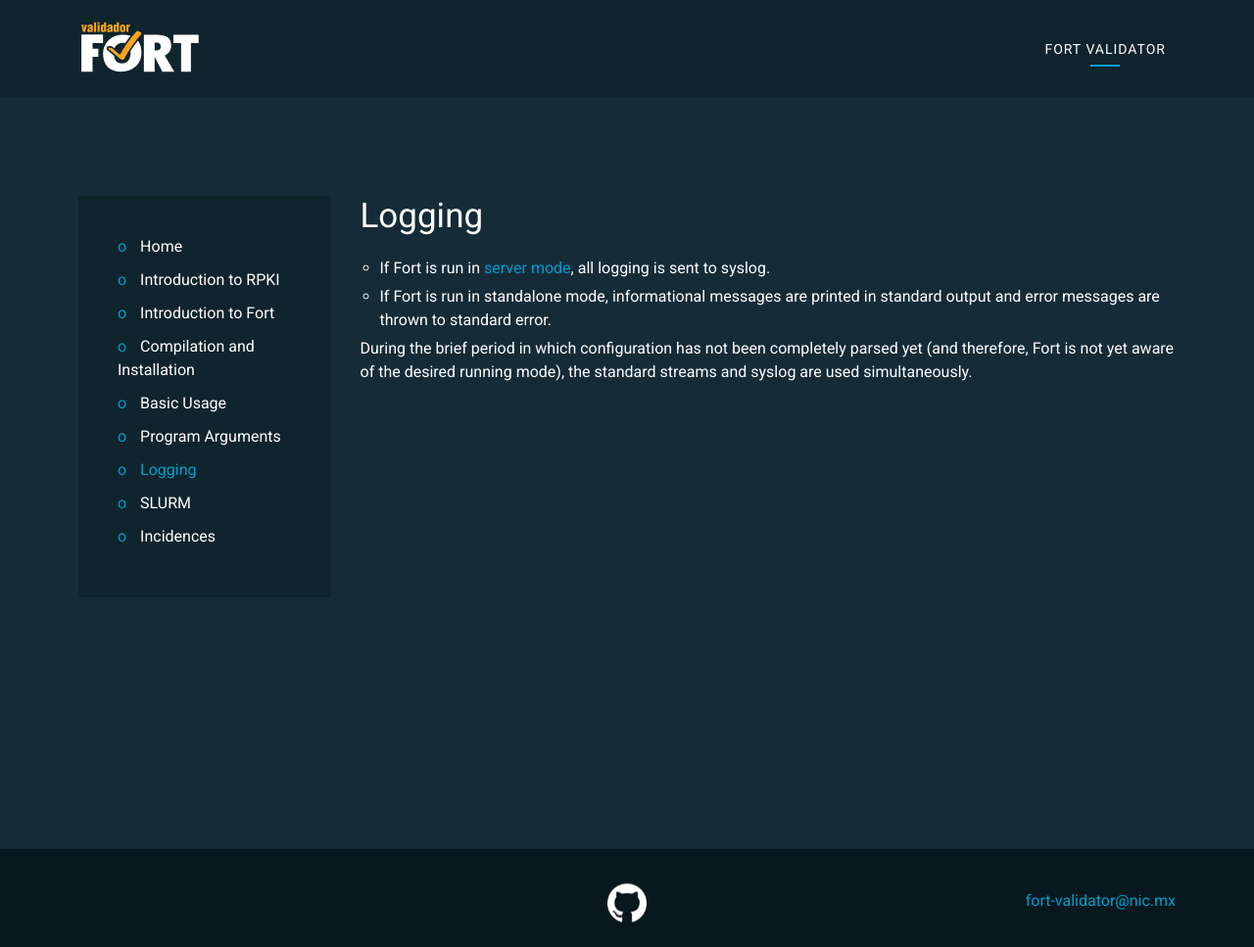
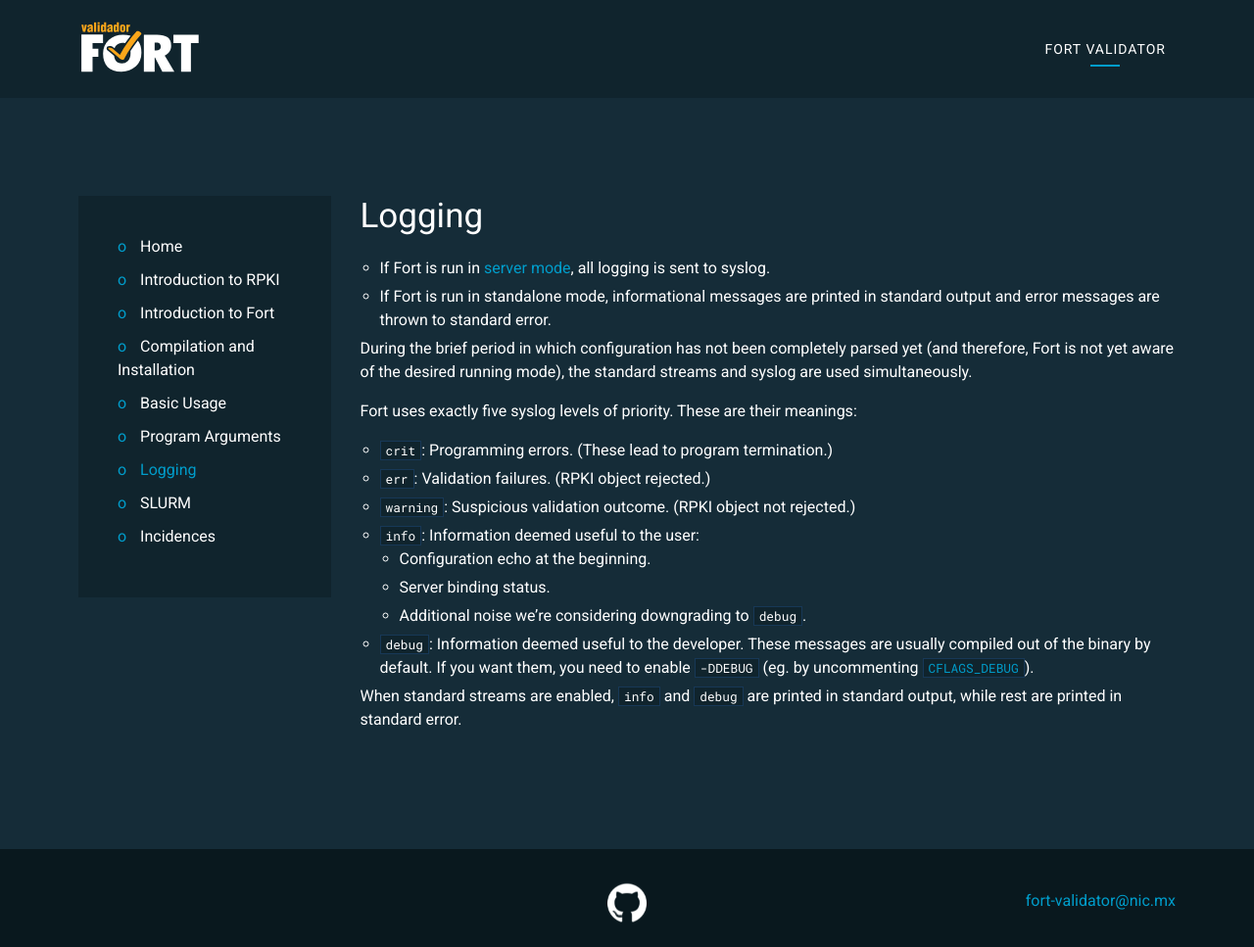
Before and after one commit to NICMx/FORT-validator, a Jekyll site: the page built from docs/logging.md, in a window 1280 px wide and 967 px high. Shown: the whole window at 98% size. Built offline with Jekyll 4.4.1, drawn with Linux system fonts in a browser that asks for light colours.

Commit message:
Log: Remove clutter, add doc, patch -DDEBUG
Was printing too many lines for an obsolete reason.

```diff
--- a/docs/logging.md
+++ b/docs/logging.md
@@ -8,3 +8,16 @@ title: Logging
 - If Fort is run in standalone mode, informational messages are printed in standard output and error messages are thrown to standard error.
 
 During the brief period in which configuration has not been completely parsed yet (and therefore, Fort is not yet aware of the desired running mode), the standard streams and syslog are used simultaneously.
+
+Fort uses exactly five syslog levels of priority. These are their meanings:
+
+- `crit`: Programming errors. (These lead to program termination.)
+- `err`: Validation failures. (RPKI object rejected.)
+- `warning`: Suspicious validation outcome. (RPKI object not rejected.)
+- `info`: Information deemed useful to the user:
+	- Configuration echo at the beginning.
+	- Server binding status.
+	- Additional noise we're considering downgrading to `debug`.
+- `debug`: Information deemed useful to the developer. These messages are usually compiled out of the binary by default. If you want them, you need to enable `-DDEBUG` (eg. by uncommenting [`CFLAGS_DEBUG`](https://github.com/NICMx/FORT-validator/blob/master/src/Makefile.am#L3)).
+
+When standard streams are enabled, `info` and `debug` are printed in standard output, while rest are printed in standard error.
```
Also changed, not shown: docs/usage.md (+5 -1 lines), 4 other files.
